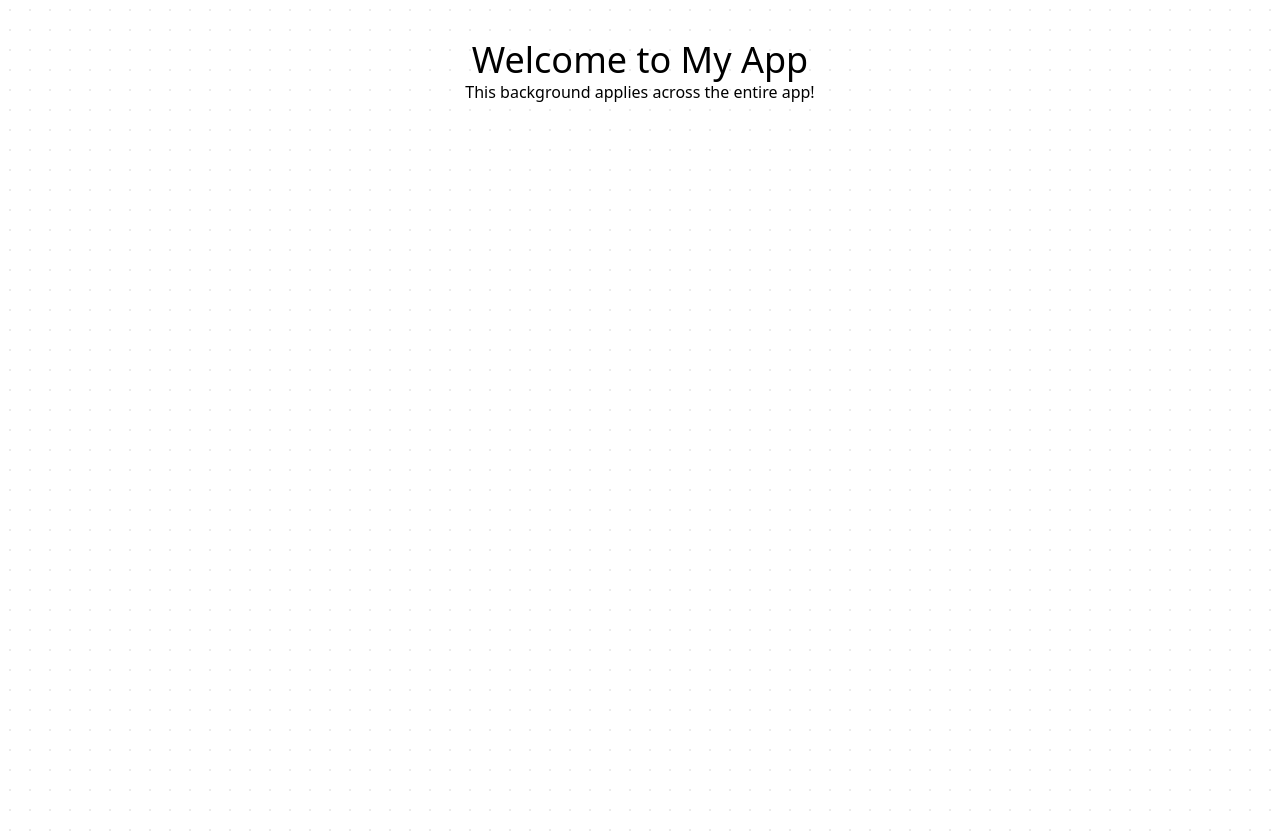
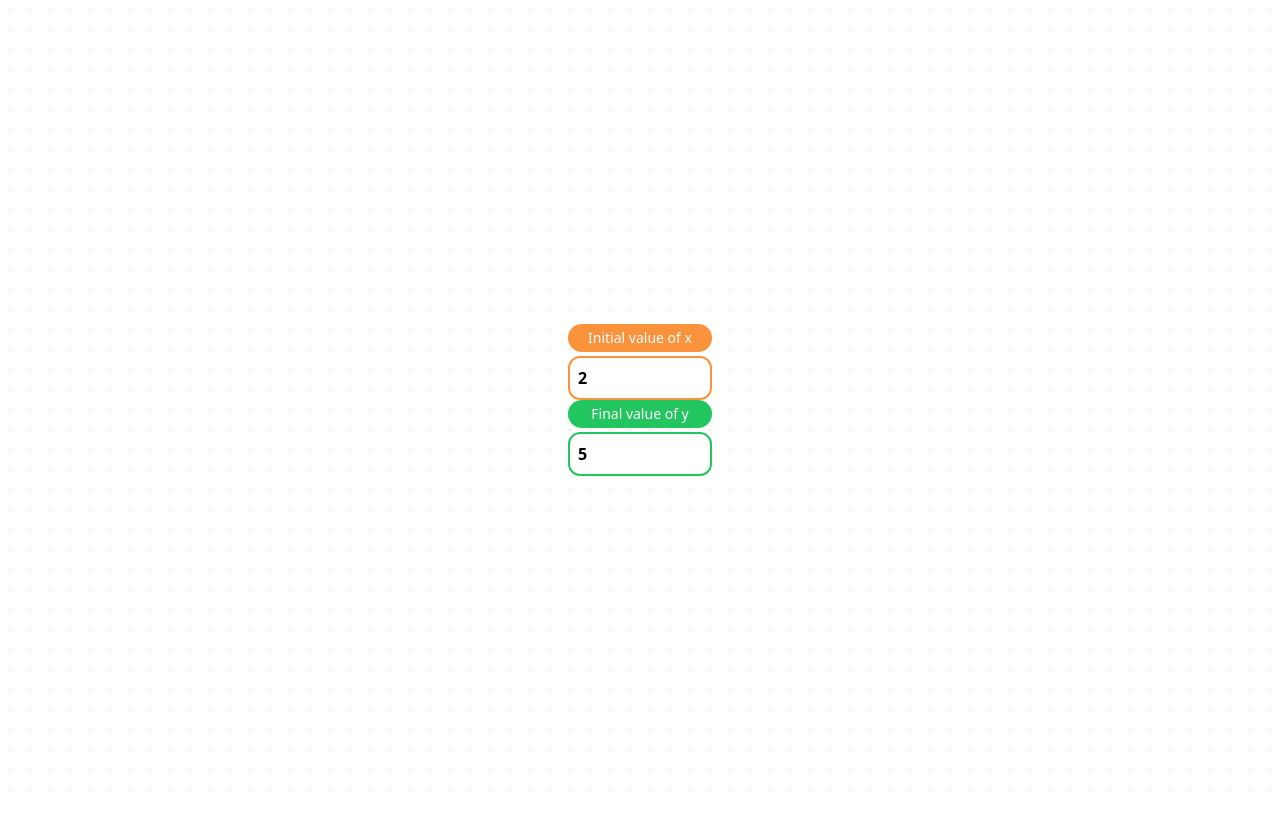
Before and after one commit to pranavgoel29/functional-chaining, a React (Vite) app: page / in a window 1280 px wide. After the commit the page ends 800 px from the top, so only its background shows below. Built offline with nearby package versions, Linux system fonts and the light colour scheme.

Commit message:
Added a intial implementation of the input and output

```diff
--- a/src/App.tsx
+++ b/src/App.tsx
@@ -1,12 +1,19 @@
-function App() {
+import React, { useState } from "react";
+import ValueComponent from "./components/ValueComp";
+
+const App: React.FC = () => {
+  const [inputValue, setInputValue] = useState<number>(2);
+  const [outputValue] = useState<number>(5); // Static output value
+
+  const handleInputChange = (value: number) => {
+    setInputValue(value);
+  };
   return (
-    <div className="mt-10 min-h-screen">
-      <h1 className="text-center text-4xl">Welcome to My App</h1>
-      <p className="text-center">
-        This background applies across the entire app!
-      </p>
+    <div className="min-h-screen flex flex-col justify-center items-center gap-6s">
+      <ValueComponent isInput value={inputValue} onChange={handleInputChange} />
+      <ValueComponent isInput={false} value={outputValue} />
     </div>
   );
-}
+};
 
 export default App;
--- /dev/null
+++ b/src/components/ValueComp.tsx
@@ -0,0 +1,56 @@
+import React from "react";
+
+interface ValueComponentProps {
+  value: number;
+  isInput: boolean; // Determines whether it's an input or output
+  onChange?: (value: number) => void; // Optional because output doesn't need it
+}
+
+export const ValueComponent: React.FC<ValueComponentProps> = ({
+  value,
+  isInput,
+  onChange,
+}) => {
+  const accentBg = isInput ? "bg-orange-400" : "bg-green-500";
+  const accentBorder = isInput ? "border-orange-400" : "border-green-500";
+
+  return (
+    <div className="w-36 max-w-36 relative">
+      {/* Dynamic Label */}
+      <label
+        htmlFor={isInput ? "initial-value" : "final-value"}
+        className={`block text-sm font-medium text-white mb-1 p-1 text-center rounded-full ${accentBg}`}
+      >
+        {isInput ? "Initial value of x" : "Final value of y"}
+      </label>
+
+      {/* Input or Display */}
+      <div
+        className={`flex items-center border-2 ${accentBorder} rounded-xl bg-white`}
+      >
+        {isInput ? (
+          // Input Field
+          <input
+            id="initial-value"
+            aria-label="Initial value of x"
+            type="number"
+            value={value}
+            onChange={(e) => onChange?.(Number(e.target.value))}
+            className="p-2 w-full border-none focus:outline-none rounded-xl font-bold"
+          />
+        ) : (
+          // Output Display
+          <div
+            id="final-value"
+            aria-label="Final value of y"
+            className="flex-1 p-2 font-bold"
+          >
+            {value}
+          </div>
+        )}
+      </div>
+    </div>
+  );
+};
+
+export default ValueComponent;
```
